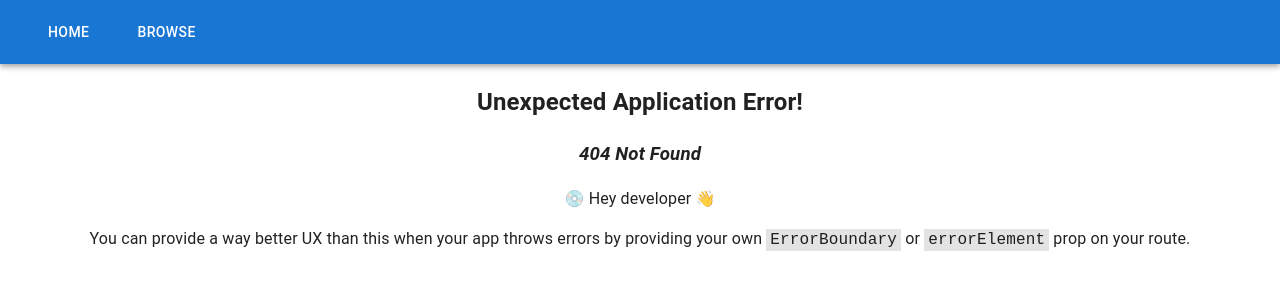
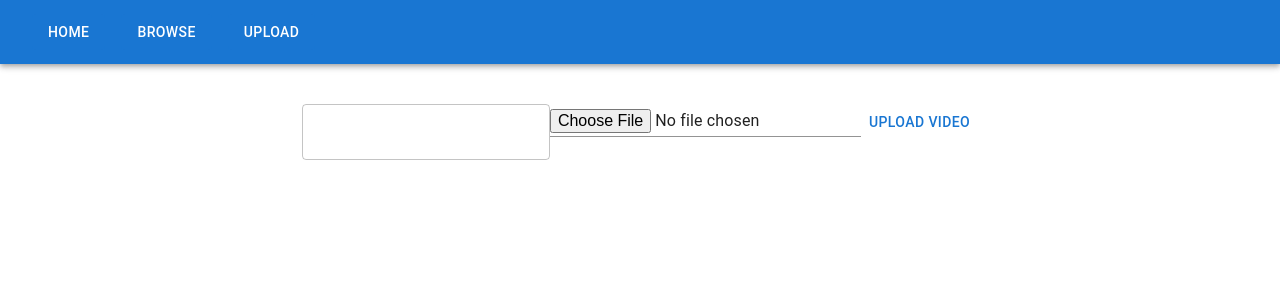
Before and after one commit to mgiang2015/SpringVideoPlatform, a React (Vite) app in the folder src/main/js/: page /upload in a window 1280 px wide. Before the commit this address had no page. Shown: the top 300 px of the page. Built offline with nearby package versions, Linux system fonts and the light colour scheme.

Commit message:
Simple layout for upload function

```diff
--- a/src/main/js/package.json
+++ b/src/main/js/package.json
@@ -14,6 +14,7 @@
     "@emotion/styled": "^11.11.0",
     "@mui/icons-material": "^5.14.19",
     "@mui/material": "^5.14.19",
+    "axios": "^1.6.2",
     "react": "^18.2.0",
     "react-dom": "^18.2.0",
     "react-router-dom": "^6.20.1"
--- a/src/main/js/src/Layout.jsx
+++ b/src/main/js/src/Layout.jsx
@@ -8,6 +8,7 @@ export default function Layout({ children }) {
                 <Toolbar>
                     <Button disableElevation variant='contained' sx={{ m: 1 }} href='/'>Home</Button>
                     <Button disableElevation variant='contained' sx={{ m: 1 }} href='/browse'>Browse</Button>
+                    <Button disableElevation variant='contained' sx={{ m: 1 }} href='/upload'>Upload</Button>
                 </Toolbar>
             </AppBar>
             <main>{ children }</main>
--- /dev/null
+++ b/src/main/js/src/components/VideoCard.jsx
@@ -0,0 +1,16 @@
+import { Card, CardContent, CardMedia, Typography } from "@mui/material";
+
+export default function VideoCard({ videoName, videoUrl }) {
+    return (
+        <Card>
+            <CardMedia
+                component="video"
+                src={videoUrl}
+                controls
+            />
+            <CardContent>
+                <Typography gutterBottom variant="h5">{videoName}</Typography>
+            </CardContent>
+        </Card>
+    )
+}
--- a/src/main/js/src/main.jsx
+++ b/src/main/js/src/main.jsx
@@ -9,6 +9,7 @@ import Browse from './pages/Browse.jsx'
 import Watch from './pages/Watch.jsx';
 import Layout from './Layout.jsx';
 import CssBaseline from '@mui/material/CssBaseline';
+import Upload from './pages/Upload.jsx';
 
 const router = createBrowserRouter([
   {
@@ -22,7 +23,10 @@ const router = createBrowserRouter([
   {
     path: "/watch/:id",
     element: <Watch />,
-  },
+  },{
+    path: "/upload",
+    element: <Upload />
+  }
 ]);
 
 
--- /dev/null
+++ b/src/main/js/src/pages/Upload.jsx
@@ -0,0 +1,33 @@
+import { Box, Button, Input, TextField } from '@mui/material';
+import React, { useState } from 'react';
+import axios from 'axios'
+
+export default function Upload() {
+    const [title, setTitle] = useState("");
+    const [file, setFile] = useState(null);
+
+    const handleSubmit = () => {
+        console.log(title);
+        console.log(file);
+        let formData = new FormData();
+        formData.append('title', title);
+        formData.append('file', file);
+        axios.post('http://localhost:8080/videos/add', formData)
+        .then((response) => {
+            console.log(response);
+        })
+        .catch((e) => {
+            console.log(e);
+        })
+    }
+
+    return (
+        <Box sx={{ m: 5 }}>
+            <TextField onChange={(e) => setTitle(e.target.value)} />
+            <Input type='file' onChange={(e) => setFile(e.target.files[0])} />
+            <Button onClick={handleSubmit}>
+                Upload Video
+            </Button>
+        </Box>
+    )
+}
--- a/src/main/js/src/pages/Watch.jsx
+++ b/src/main/js/src/pages/Watch.jsx
@@ -1,14 +1,13 @@
-import { Container } from "@mui/material";
+import { Card, CardContent, CardMedia, Container, Typography } from "@mui/material";
 import { useParams } from "react-router-dom";
+import VideoCard from "../components/VideoCard";
 
 export default function Watch() {
     let { id } = useParams();
 
     return (
-        <Container sx={{ width: "60%", display: "flex", flexDirection: "column" }}>
-            <video controls width={"100%"}>
-                <source src={`http://localhost:8080/videos/stream/${id}`} type="video/mp4" />
-            </video>
+        <Container maxWidth="lg">
+            <VideoCard videoName={id} videoUrl={`http://localhost:8080/videos/stream/${id}`} />
         </Container>
     )
 }
```
Also changed, not shown: 1 other file (tests, documents, lock files or other folders).
